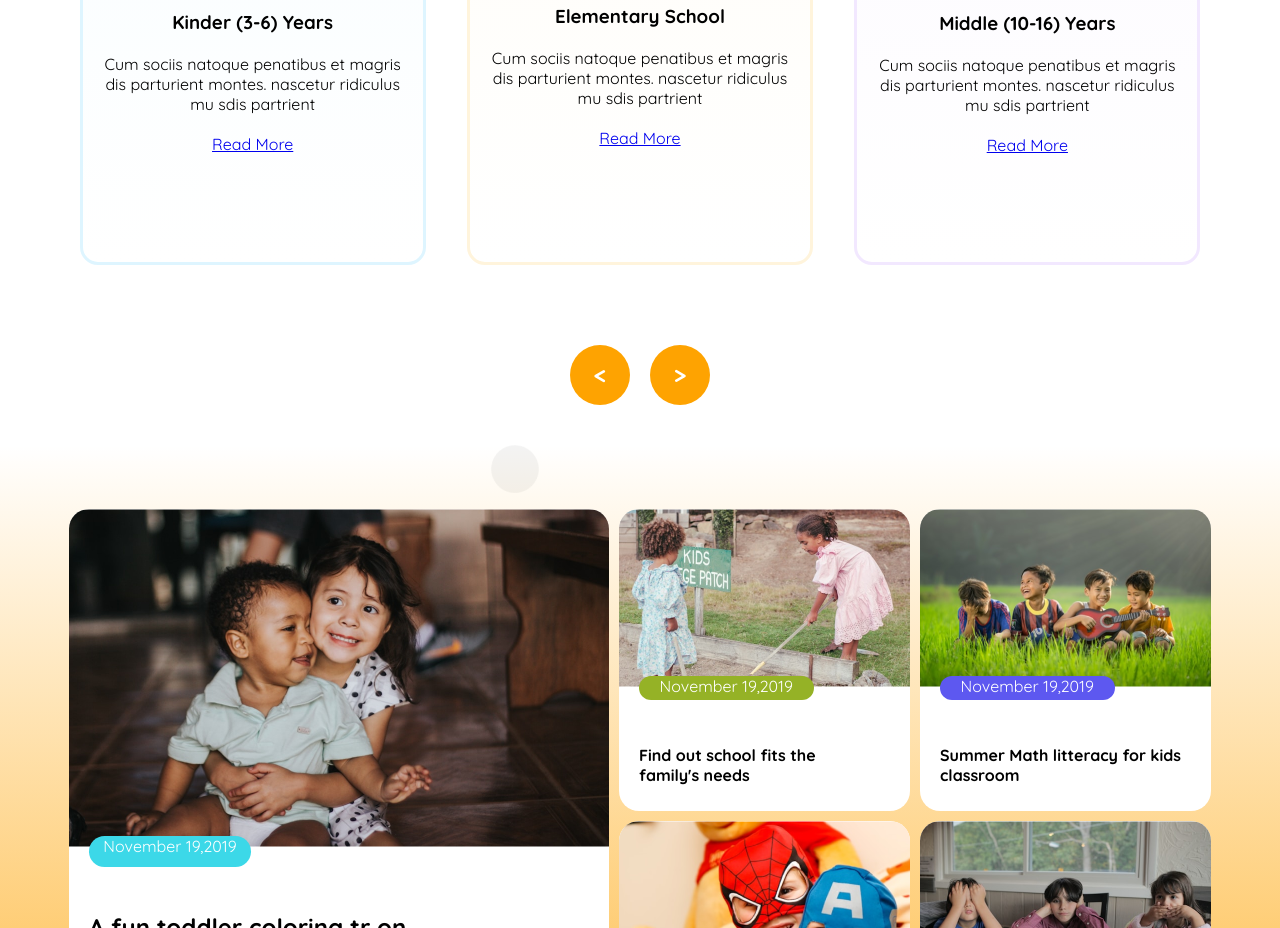
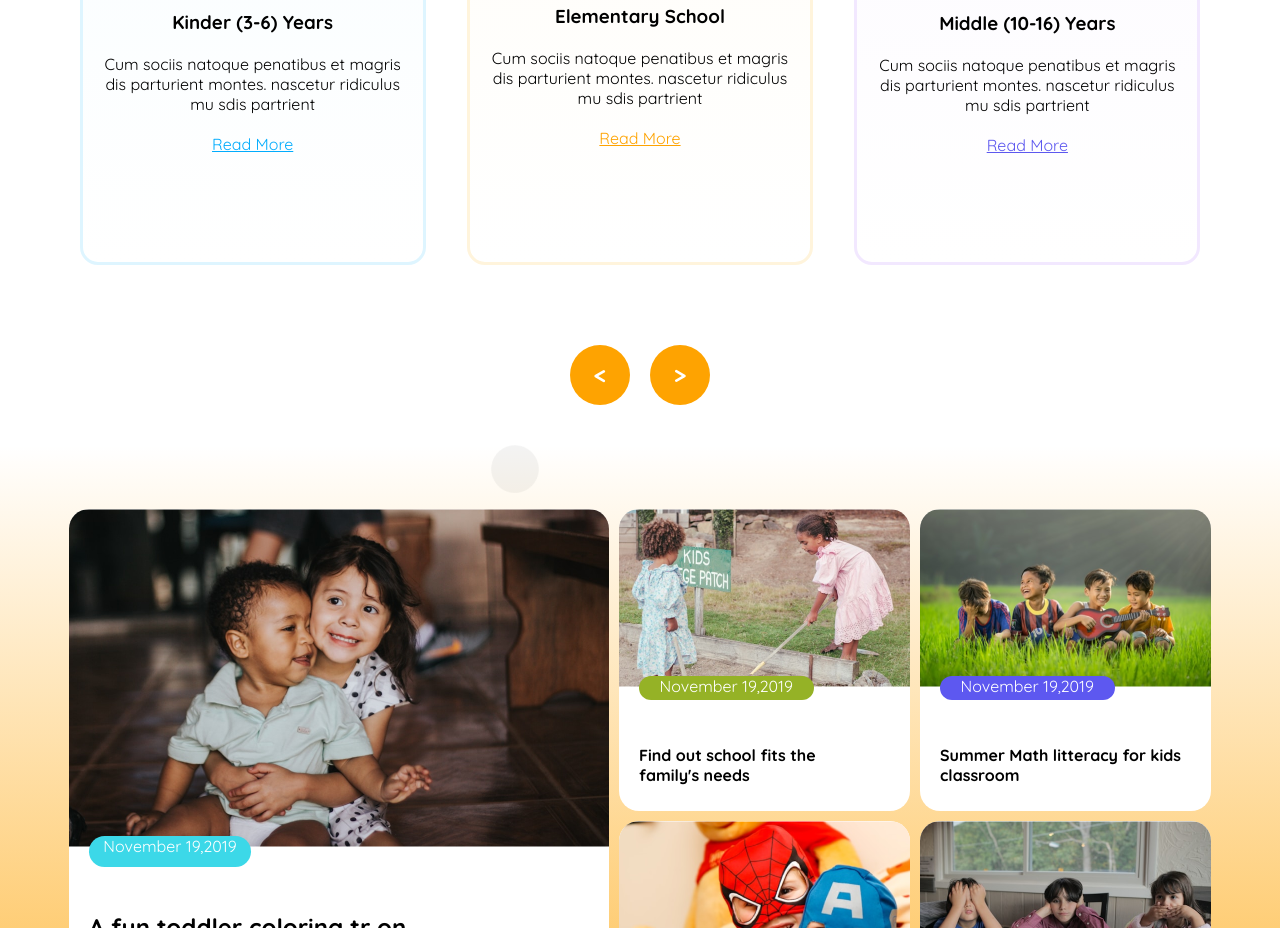
Before and after one commit to Maruf-11111/responsive_website, a plain HTML site: page index.html in a window 1280 px wide. Shown: the part 1180-2108 px from the top of the page. Drawn offline with Linux system fonts and the light colour scheme.

Commit message:
Submission Ready

```diff
--- a/index.html
+++ b/index.html
@@ -62,19 +62,19 @@
                     <img src="assets/kinder.png" alt="kinder">
                     <h3>Kinder (3-6) Years</h3>
                     <p>Cum sociis natoque penatibus et magris<br> dis parturient montes. nascetur ridiculus<br>mu sdis partrient</p>
-                    <a style="colro:#01ACFD" href="#">Read More</a>
+                    <a style="color:#01ACFD" href="#">Read More</a>
                 </div>
                 <div class="each-card orange-gradient">
                     <img src="assets/elementary.png" alt="kinder">
                     <h3>Elementary School</h3>
                     <p>Cum sociis natoque penatibus et magris<br> dis parturient montes. nascetur ridiculus<br>mu sdis partrient</p>
-                    <a style="colro:#FEA301" href="#">Read More</a>
+                    <a style="color:#FEA301" href="#">Read More</a>
                 </div>
                 <div class="each-card purple-gradient">
                     <img src="assets/middle.png" alt="kinder">
                     <h3>Middle (10-16) Years</h3>
                     <p>Cum sociis natoque penatibus et magris<br> dis parturient montes. nascetur ridiculus<br>mu sdis partrient</p>
-                    <a style="colro:#5D58EF" href="#">Read More</a>
+                    <a style="color:#5D58EF" href="#">Read More</a>
                 </div>
 
 
```
